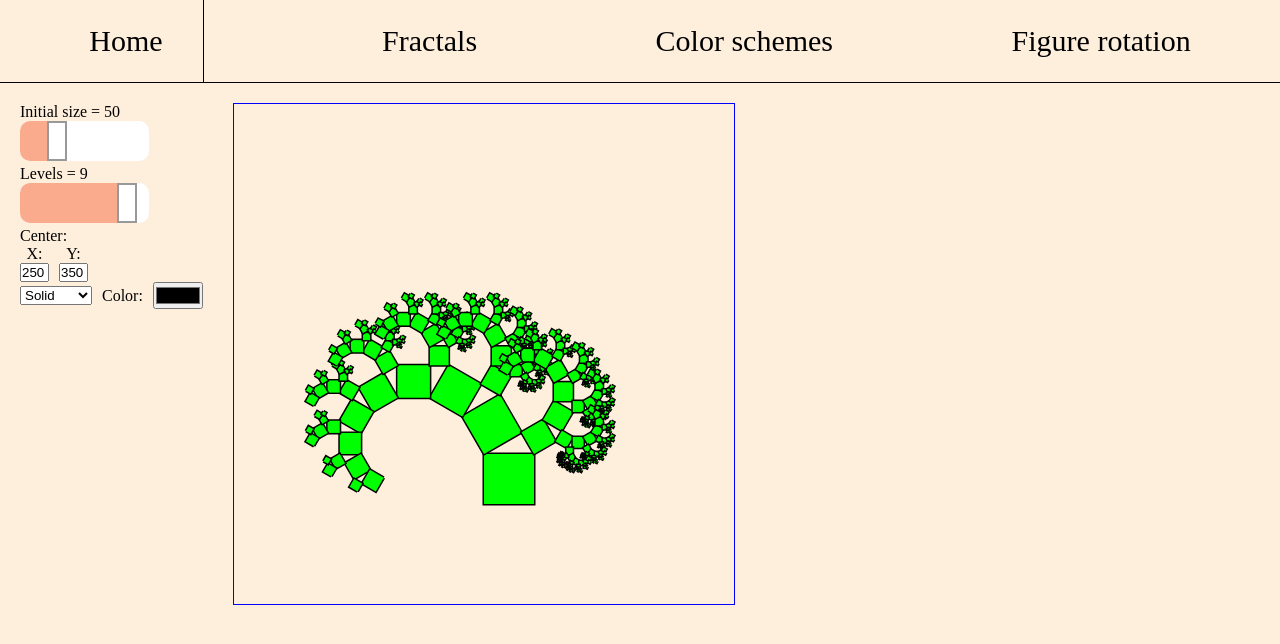
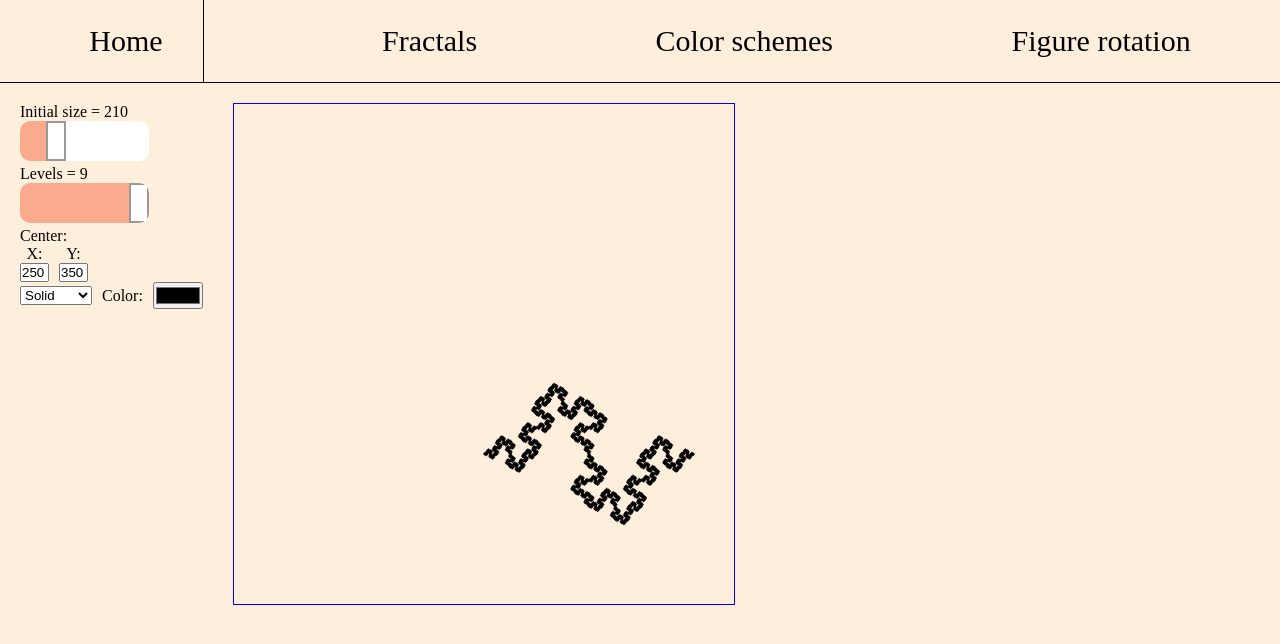
Before and after one commit to moskalenco-a/react-fractal, a React (Create React App) app: page / in a window 1280 px wide. Shown: the top 644 px of the page. Built offline with nearby package versions, Linux system fonts and the light colour scheme.

Commit message:
Add Minkowski Fractal

```diff
--- /dev/null
+++ b/src/DrawMinkowskiFractal.js
@@ -0,0 +1,65 @@
+import { sum, length, rotated, scaled } from './vecUtils';
+
+const drawMinkowskiFractalImpl = (ctx, n, first, second, vec = { x: 1, y: 0 }) => {
+  if (n === 0)
+    return;
+
+  if (n === 1) {
+    ctx.beginPath();
+    ctx.beginPath();
+    ctx.moveTo(first.x, first.y);
+    ctx.lineTo(second.x, second.y);
+    ctx.stroke();
+    // ctx.fill();
+    return;
+  }
+  const d90 = Math.PI / 2;
+  const len = length(first, second) / 4;
+  let newVec = vec;
+  let newFirst = first;
+  let newSecond = sum(first, scaled(newVec, len));
+  drawMinkowskiFractalImpl(ctx, n-1, newFirst, newSecond, newVec);
+
+  newVec = rotated(vec, -d90);
+  newFirst = newSecond;
+  newSecond = sum(newFirst, scaled(newVec, len));
+  drawMinkowskiFractalImpl(ctx, n-1, newFirst, newSecond, newVec);
+
+  newVec = vec;
+  newFirst = newSecond;
+  newSecond = sum(newFirst, scaled(newVec, len));
+  drawMinkowskiFractalImpl(ctx, n-1, newFirst, newSecond, newVec);
+
+  newVec = rotated(vec, d90);
+  newFirst = newSecond;
+  newSecond = sum(newFirst, scaled(newVec, len));
+  drawMinkowskiFractalImpl(ctx, n-1, newFirst, newSecond, newVec);
+
+  // newVec = rotated(vec, d90);
+  newFirst = newSecond;
+  newSecond = sum(newFirst, scaled(newVec, len));
+  drawMinkowskiFractalImpl(ctx, n-1, newFirst, newSecond, newVec);
+
+  newVec = vec;
+  newFirst = newSecond;
+  newSecond = sum(newFirst, scaled(newVec, len));
+  drawMinkowskiFractalImpl(ctx, n-1, newFirst, newSecond, newVec);
+
+  newVec = rotated(vec, -d90);
+  newFirst = newSecond;
+  newSecond = sum(newFirst, scaled(newVec, len));
+  drawMinkowskiFractalImpl(ctx, n-1, newFirst, newSecond, newVec);
+
+  newVec = vec;
+  newFirst = newSecond;
+  newSecond = sum(newFirst, scaled(newVec, len));
+  drawMinkowskiFractalImpl(ctx, n-1, newFirst, newSecond, newVec);
+};
+const Point = (x, y) => ({ x, y });
+
+export const drawMinkowskiFractal = (ctx, initialSize = 50, levels = 9, cx = 250, cy = 350) => {
+  const first = Point(cx, cy);
+  const second = Point(cx + initialSize, cy);
+  // drawMinkowskiFractalImpl(ctx, levels, first, second);
+  drawMinkowskiFractalImpl(ctx, 6, first, second);
+};
--- a/src/index.js
+++ b/src/index.js
@@ -5,14 +5,21 @@ import reportWebVitals from './reportWebVitals';
 
 import Fractal from './pages/Fractal';
 import { drawPythagorasTree } from './DrawPythagorasTree';
+import { drawMinkowskiFractal } from './DrawMinkowskiFractal';
 import './index.css';
+
+const MinkowskyIsland = (props) => {
+  return (
+    <Fractal drawFunc={drawMinkowskiFractal} minSize={150} maxSize={400} minLevels={1} maxLevels={5} defaultSize={210} />
+  );
+};
 
 const root = ReactDOM.createRoot(document.getElementById('root'));
 root.render(
   <React.StrictMode>
     <BrowserRouter>
       <Routes>
-        <Route path="/" element={<Fractal drawFunc={drawPythagorasTree} />} />
+        <Route path="/" element={<MinkowskyIsland />} />
       </Routes>
     </BrowserRouter>
   </React.StrictMode>
--- a/src/pages/Fractal.jsx
+++ b/src/pages/Fractal.jsx
@@ -22,6 +22,10 @@ const draw = (ctx, drawFunc, initialSize = 50, levels = 9, cx = 250, cy = 350, c
 
 const Fractal = (props) => {
   const canvasRef = useRef(null);
+
+  const { minSize = 1, maxSize = 200 } = props;
+  const { minLevels = 1 } = props;
+  const { maxLevels = 9 } = props;
 
   const { drawFunc } = props;
   const { defaultSize = 50 } = props;
@@ -66,9 +70,9 @@ const Fractal = (props) => {
       <div className={styles.container}>
         <div>
           <p>Initial size = {initialSize}</p>
-          <input type="range" value={initialSize} min="1" max="200" step="1" onChange={onSizeChange} className={styles.range} />
+          <input type="range" value={initialSize} min={minSize} max={maxSize} step="1" onChange={onSizeChange} className={styles.range} />
           <p>Levels = {levelsCount}</p>
-          <input type="range" value={levelsCount} min="1" max="10" step="1" onChange={onLevelsCountChange} className={styles.range} />
+          <input type="range" value={levelsCount} min={minLevels} max={maxLevels} step="1" onChange={onLevelsCountChange} className={styles.range} />
           <p>Center:</p>
           <div className={styles.coords}>
             <div className={styles.coordX}>
--- a/src/vecUtils.js
+++ b/src/vecUtils.js
@@ -1,4 +1,6 @@
 export const Point = (x, y) => ({x, y});
+
+export const length = (a, b) => Math.hypot(a.x - b.x, a.y - b.y);
 
 export const sum = (vec1, vec2) => {
   return {
@@ -25,9 +27,23 @@ export const scale = (vec, value) => {
   vec.y *= value;
 };
 
+export const scaled = (vec, value) => {
+  return {
+    x: vec.x * value,
+    y: vec.y * value
+  };
+};
+
 export const rotate = (vec, angle) => {
   const x = vec.x * Math.cos(angle) - vec.y * Math.sin(angle);
   const y = vec.x * Math.sin(angle) + vec.y * Math.cos(angle);
   vec.x = x;
   vec.y = y;
 };
+
+export const rotated = (vec, angle) => {
+  return {
+    x: vec.x * Math.cos(angle) - vec.y * Math.sin(angle),
+    y: vec.x * Math.sin(angle) + vec.y * Math.cos(angle)
+  };
+};
```
